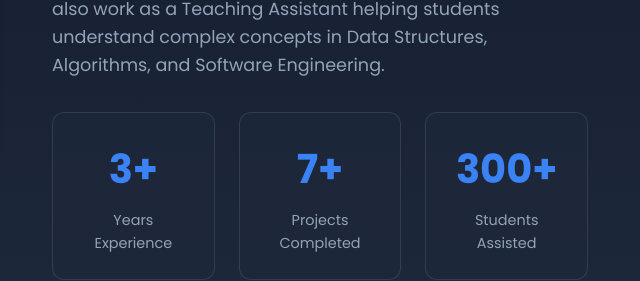
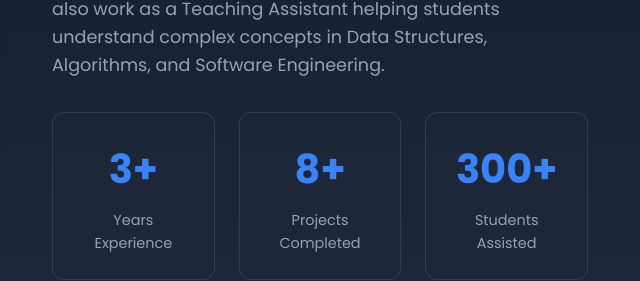
Before and after one commit to ZainMehmood123/ZainMehmood123.github.io, a plain HTML site: page index.html in a window 1280 px wide. Shown: the part 1340-1621 px from the top of the page, 620-1260 px from the left. Drawn offline with nearby package versions, Linux system fonts and the light colour scheme; animation ran at ten frames a second.

Commit message:
Update index.html

```diff
--- a/index.html
+++ b/index.html
@@ -1408,7 +1408,7 @@
                             <div class="stat-label">Years Experience</div>
                         </div>
                         <div class="stat-item">
-                            <div class="stat-number">7+</div>
+                            <div class="stat-number">8+</div>
                             <div class="stat-label">Projects Completed</div>
                         </div>
                         <div class="stat-item">
```
